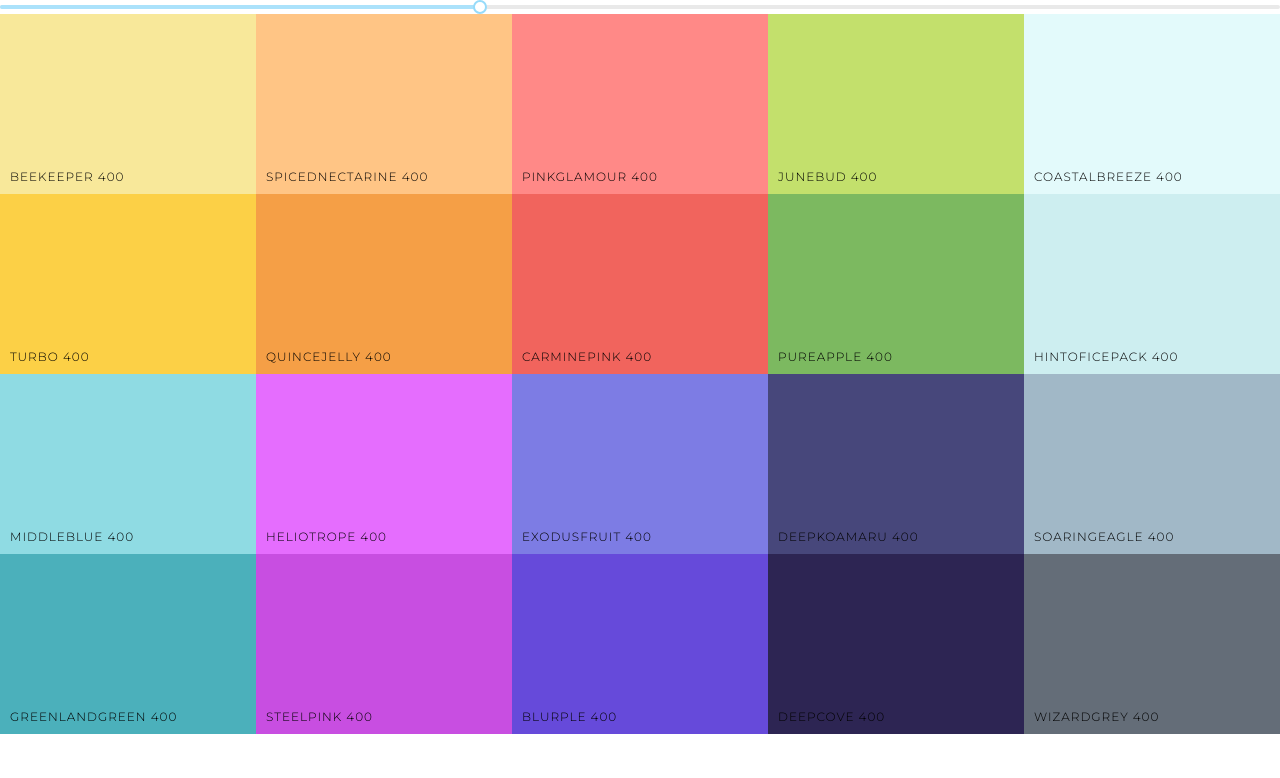
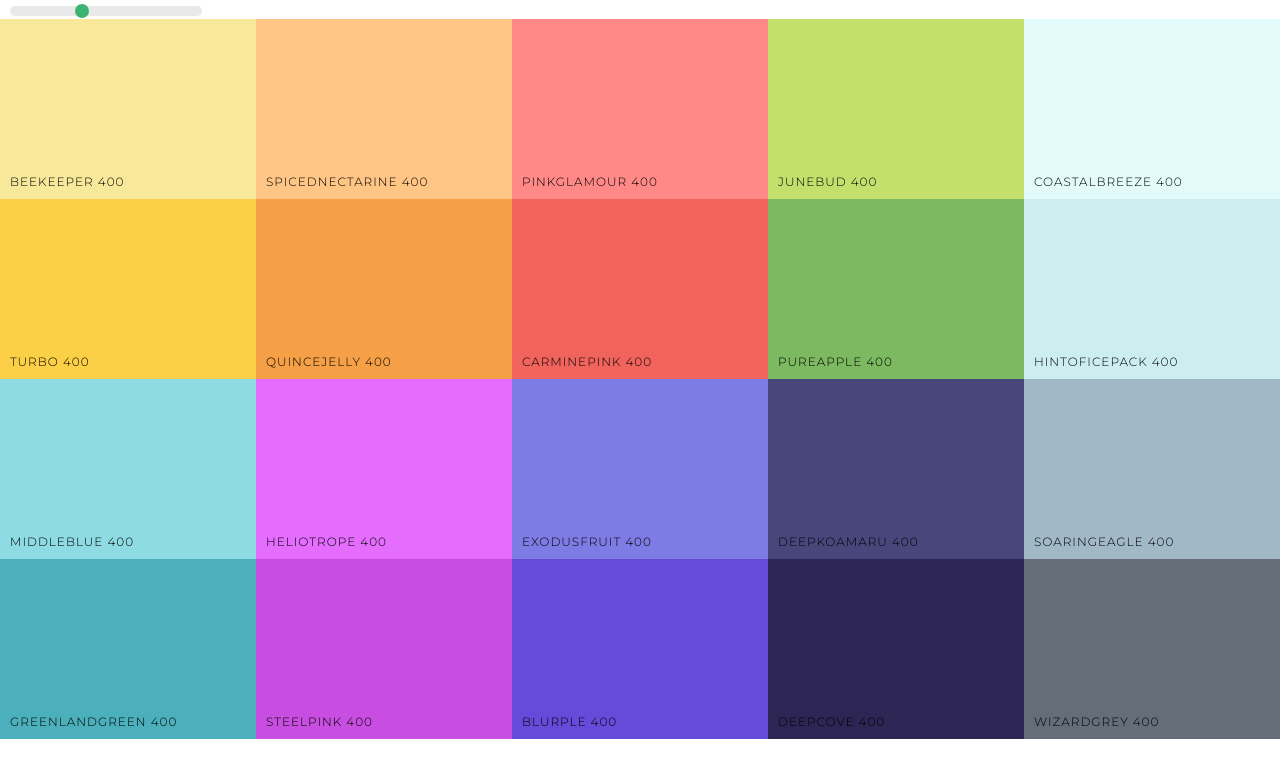
Before and after one commit to v-poghosyan/palettes, a React (Create React App) app: page /palette/1 in a window 1280 px wide. Shown: the top 778 px of the page. Built offline with nearby package versions, Linux system fonts and the light colour scheme.

Commit message:
Styled level slider

```diff
--- a/src/Palette.css
+++ b/src/Palette.css
@@ -1,7 +1,23 @@
 .Palette {
   height: 100vh;
+  width: 100vw;
 }
 
 .Pal-colors {
   height: 90%;
 }
+
+.Slider-wrapper {
+  width: 15%;
+  margin: 0 10px;
+  display: inline-block;
+}
+
+/* Classes in rc-slider library */
+.rc-slider-track {
+  background-color: transparent;
+}
+
+.rc-slider-rail {
+  height: 10px;
+}
--- a/src/Palette.js
+++ b/src/Palette.js
@@ -1,8 +1,8 @@
 import React, { Component } from 'react';
 import ColorBox from './ColorBox';
-import './Palette.css';
 import Slider from 'rc-slider';
 import 'rc-slider/assets/index.css';
+import './Palette.css'; /* Load this stylesheet before that if rc-slider to overwrite its styling */
 
 class Palette extends Component {
 
@@ -19,19 +19,28 @@ class Palette extends Component {
   }
 
   render () {
+
     const colors = this.props.palette.colors; /* Extracting the props */
     const sliderValue = this.state.sliderValue; /* Extracting the state */
     const colorBoxes = colors[sliderValue].map(col => <ColorBox background={col.hex} name={col.name}/>); /* An array of ColorBoxes */
 
     return (
       <div className="Palette">
+        <div className="Slider-wrapper">
           <Slider
             defaultValue={this.state.sliderValue}
             min={100}
             max={900}
             step={100}
             onAfterChange={this.changeLevel}
+            handleStyle={[{ /* Using this prop instead of simply selecting in CSS because of elusive :hover, :active, :focus, etc pseudo-classes */
+              backgroundColor: 'mediumseagreen',
+              outline: 'none',
+              border: 'none',
+              marginTop: '-2px',
+              boxShadow: 'none'}]}
           />
+        </div>
         {/* Navbar */}
         <div className="Pal-colors">{colorBoxes}</div>
         {/* Footer */}
```
Lines whose indentation alone changed are shown as unchanged.
